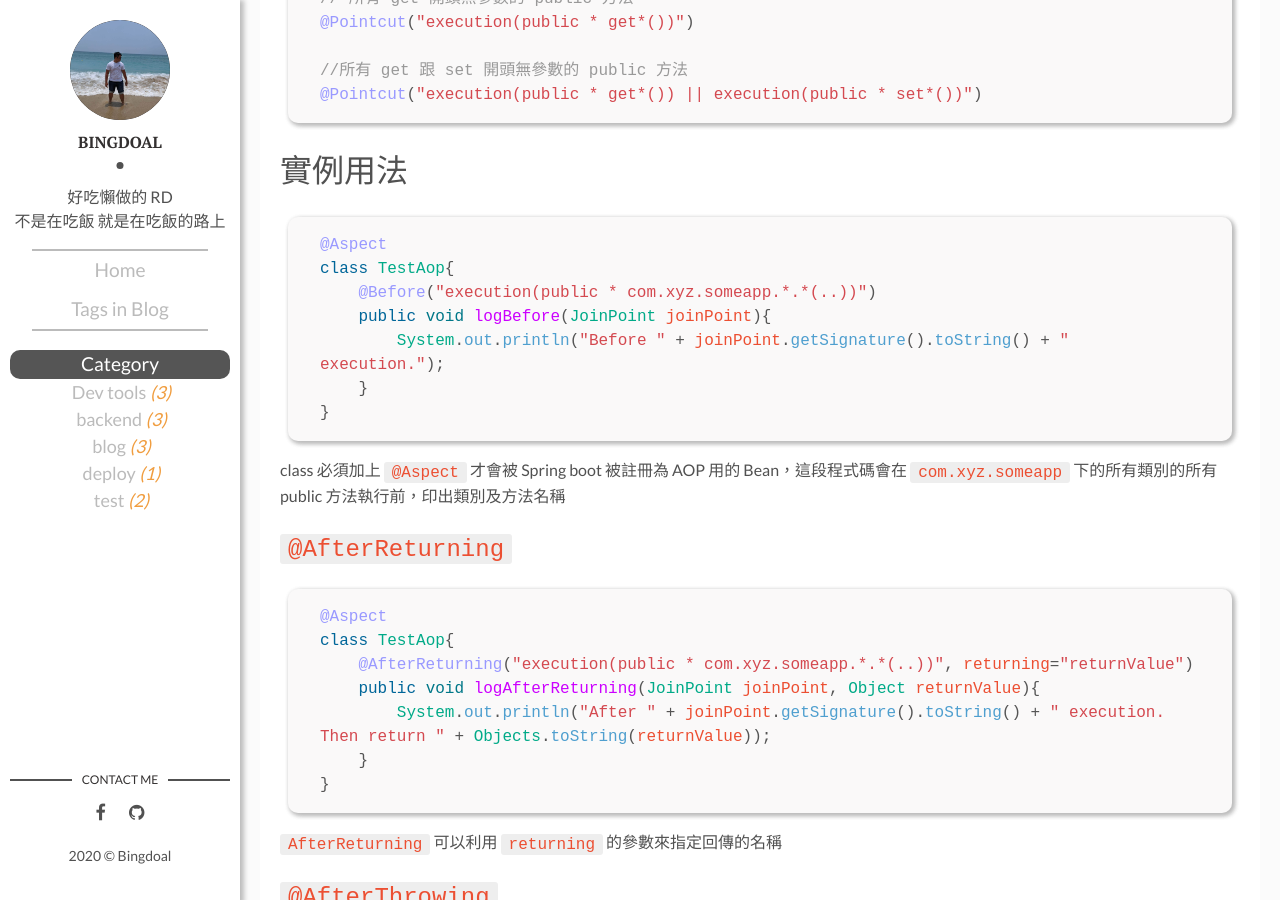
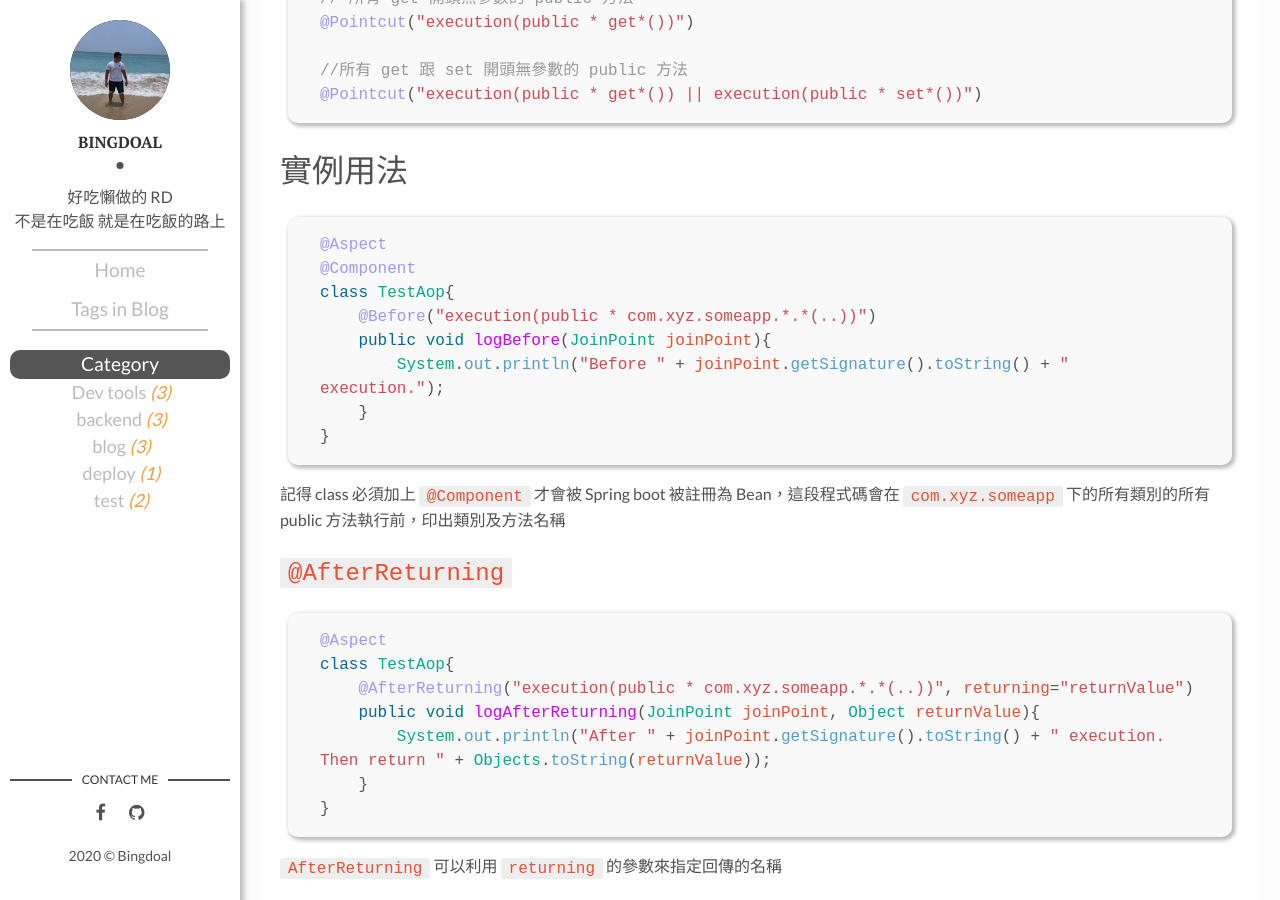
Before and after one commit to Bingdoal/bingdoal.github.io, a Jekyll site: the page built from _posts/2020-11-30-aop-and-point-cut-in-spring-boot.md, in a window 1280 px wide and 900 px high, scrolled down 2886 px. Built offline with Jekyll 4.4.1, drawn with Linux system fonts in a browser that asks for light colours; comment, search, counter and statistics services are not loaded.

Commit message:
fix: add @Component to aspect

````diff
--- a/_posts/2020-11-30-aop-and-point-cut-in-spring-boot.md
+++ b/_posts/2020-11-30-aop-and-point-cut-in-spring-boot.md
@@ -94,6 +94,7 @@ execution(
 # 實例用法
 ```java
 @Aspect
+@Component
 class TestAop{
     @Before("execution(public * com.xyz.someapp.*.*(..))")
     public void logBefore(JoinPoint joinPoint){
@@ -102,7 +103,7 @@ class TestAop{
 }
 ```
 
-class 必須加上 `@Aspect` 才會被 Spring boot 被註冊為 AOP 用的 Bean，這段程式碼會在 `com.xyz.someapp` 下的所有類別的所有 public 方法執行前，印出類別及方法名稱
+記得 class 必須加上 `@Component` 才會被 Spring boot 被註冊為 Bean，這段程式碼會在 `com.xyz.someapp` 下的所有類別的所有 public 方法執行前，印出類別及方法名稱
 
 ## `@AfterReturning`
 ```java
````
